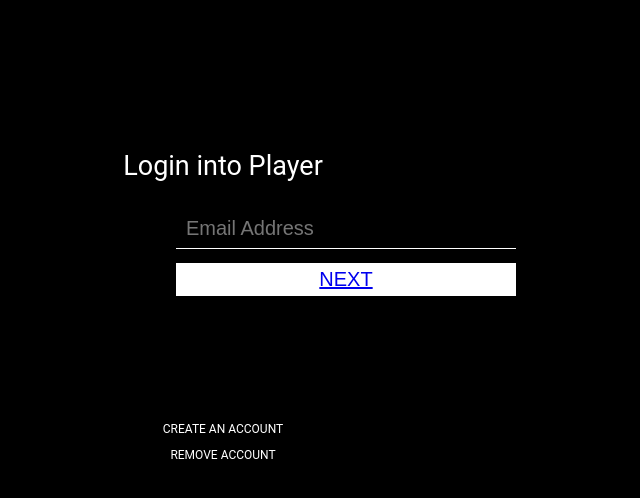
After one commit to Muditalbet/Music-player, a PHP site: page /login_1.html in a window 1280 px wide. The commit adds this page. Shown: the top 498 px of the page, without its empty margins (417-1057 px from the left). Run offline with PHP 8.4, Linux system fonts and the light colour scheme.

Commit message:
Add files via upload

```diff
--- a/Home.css
+++ b/Home.css
@@ -1,4 +1,5 @@
-body{
+
+.body1{
 	background: linear-gradient(to bottom right, #f8ece1, #f6ece1);
 }
 .MainBox{
@@ -103,13 +104,10 @@ body{
    float: left;
 
 }
-
 .two{
    width: 50px;
-	display: inline-block;
-
+   display: inline-block;
 }
-
 .three{
    width: 50px;
    display: inline-block;
@@ -118,8 +116,48 @@ body{
    width: 50px;
    display: inline-block;
 }
-
 .five{
    width: 50px;
-	display: inline-block;
+   display: inline-block;
 }
+.body2{
+	background-color:black;
+	font-family: roboto;
+}
+.title{
+	text-align: center;
+	font-size: 27px;
+	margin-top: 150px;
+	color: white;
+}
+.input_field{
+	position: absolute;
+	margin-left: 585px;
+	border-bottom: thin solid white;
+}
+.input{
+	width: 320px;
+	font-size: 20px;
+	padding: 8px 10px 8px 10px;
+	border-style: hidden;
+	background-color: transparent;
+}
+.btnmain{
+	margin-left: 585px;
+}
+.btn{
+	width: 340px;
+    color: black;
+    margin-top: 54px;
+    padding-top:5px;
+    padding-bottom:5px;
+    background-color: white;
+    font-size: 20px;
+    border-style: hidden;
+}
+.Create{
+	text-align: center;
+	text-decoration:none;
+	font-size: 12px;
+	color: white;
+}
--- a/home.html
+++ b/home.html
@@ -8,7 +8,7 @@
  		</title>
 
  	</head>
- 	<body>
+ 	<body class="body1">
  		<div class="MainBox">
  			<div class="navbar">
 	 			<div class="menu_button" onclick="Menu_Animation(this)">
--- /dev/null
+++ b/login_1.html
@@ -0,0 +1,31 @@
+<!DOCTYPE html>
+
+<html lang="en">
+    <head>
+         <meta charset="UTF-8">
+         <meta name="viewport" content="width=device-width, initial-scale=1.0">
+         <title>Sign Up form</title>
+         <link rel="stylesheet" type="text/css" href="Home.css">
+    </head>
+    <body class="body2">
+        <div class="wrap">
+            <form  onsubmit="return check()" >
+            	<div class="title">
+            		<p>Login into Player</p>
+            	</div>
+                <div class="input_field">
+                    <input type="text" class="input" id="Username" placeholder="Email Address">
+
+                </div>
+                <div class="btnmain">
+                    <button type="submit" class="btn" id="next"><a href="login_2.html">NEXT</a></button>
+                </div>
+                <br><br><br><br><br><br>
+                <div>
+                	<a class="Create" href="#"><P>CREATE AN ACCOUNT</P></a>
+                    <a href="#" class="Create"><p>REMOVE ACCOUNT</p> </a>
+                </div>
+            </form>
+        </div>
+    </body>
+</html>
```
Also changed, not shown: login_2.html (added, +31 -0 lines).
